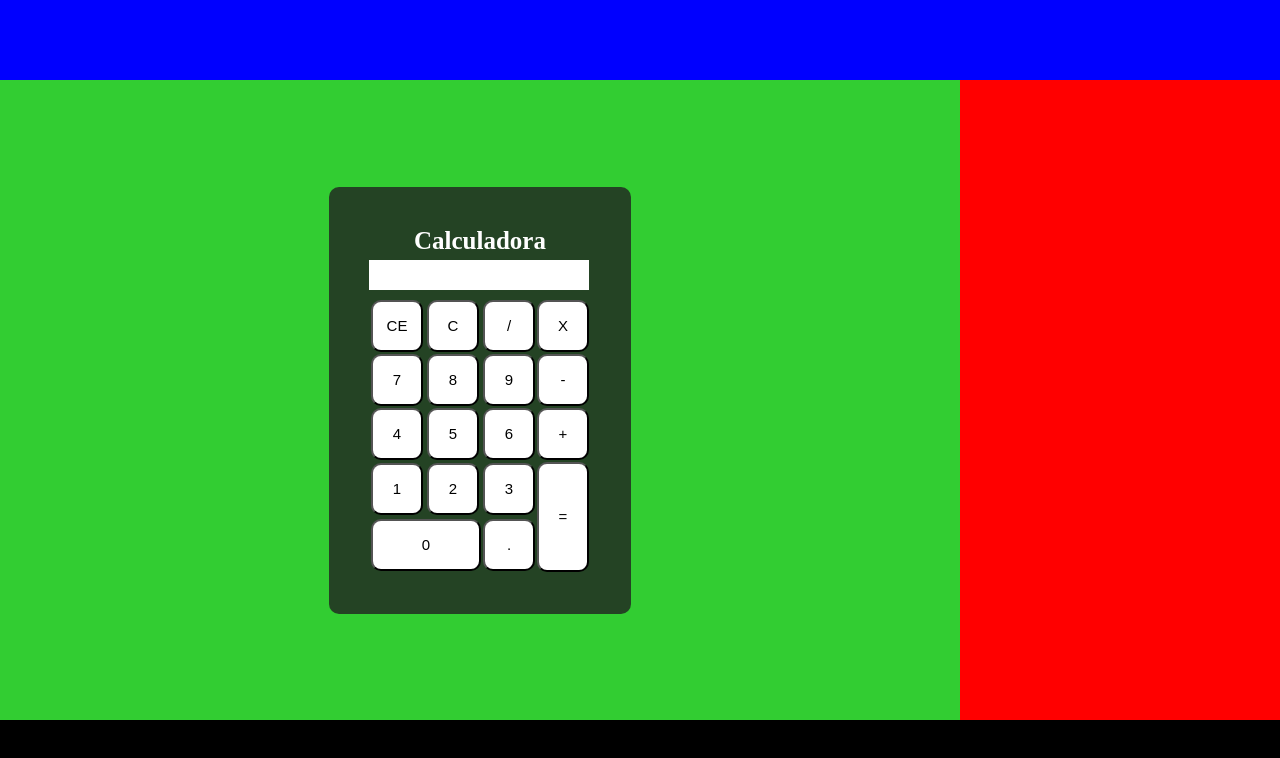
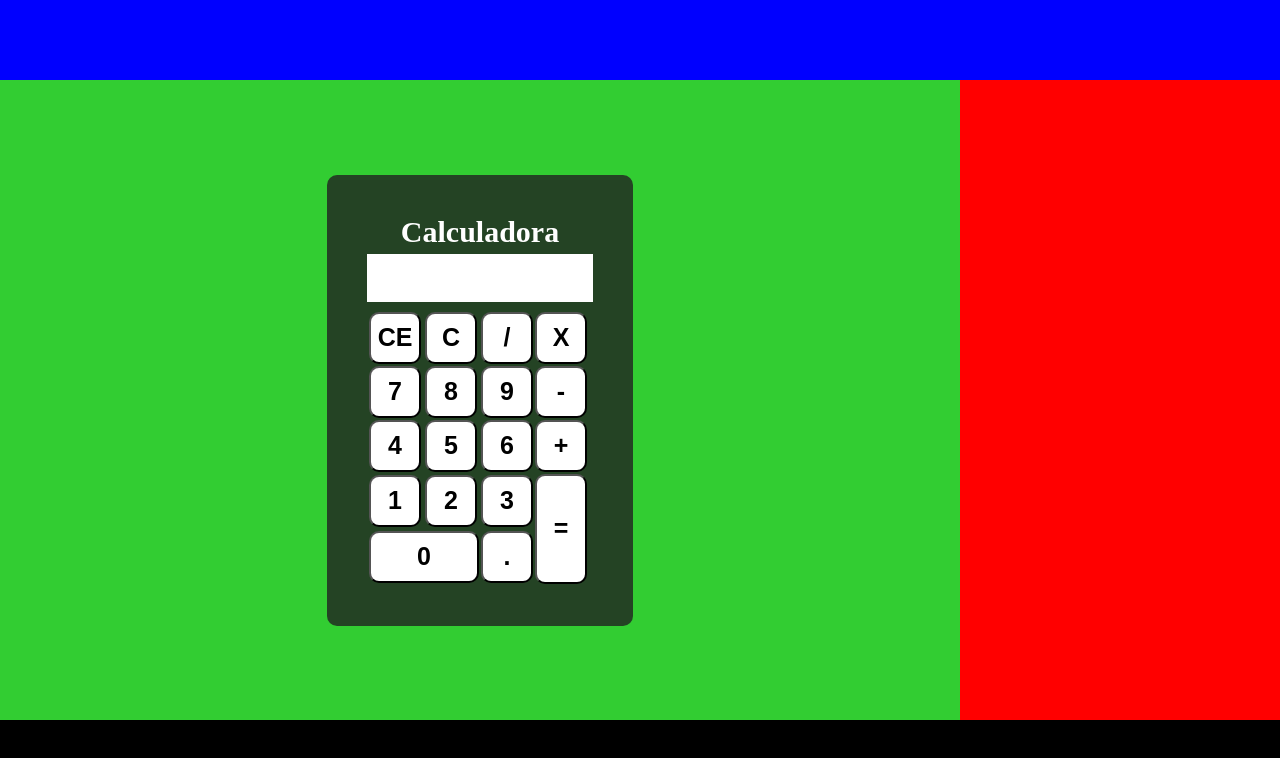
Before and after one commit to Nowazeski/Calculadora_Javascript, a plain HTML site: page index.html in a window 1280 px wide. Both pictures are taken after a click on the button "CE". Drawn offline with Linux system fonts and the light colour scheme.

Commit message:
Controller.js parte_1

```diff
--- a/css/estilos.css
+++ b/css/estilos.css
@@ -10,11 +10,12 @@
 }
 table tr td button{
     cursor: pointer;
-    font-size: 15px;
+    font-size: 25px;
     width: 52px;
     height: 52px;
     background-color: rgb(255, 255, 255);
     border-radius: 10px;
+    font-weight: bold;
 }
 table tr td button:hover{
     background-color: rgb(33, 192, 73);
@@ -32,13 +33,16 @@ main{
 }
 main p{
     background-color: white;
-    padding: 15px;
+    padding: 18px;
     margin: 5px 0px 8px 0px;
     width: 190px;
+    color:black;
+    text-align: end;
+    height: 12px;
 }
 main h3{
     text-align: center;
-    font-size: 25px;
+    font-size: 30px;
     color: white;
 }
 aside{
@@ -60,6 +64,6 @@ footer{
 #btIgual{
     height:110px;
 }
-#btZero{
+#tecla-0{
     width: 110px;
 }
--- a/index.html
+++ b/index.html
@@ -1,5 +1,6 @@
 <!DOCTYPE html>
 <html lang="en">
+
 <head>
     <meta charset="UTF-8">
     <meta http-equiv="X-UA-Compatible" content="IE=edge">
@@ -7,6 +8,7 @@
     <title>Calculadora</title>
     <link rel="stylesheet" href="css/estilos.css">
 </head>
+
 <body>
     <div class="container">
         <header></header>
@@ -14,36 +16,36 @@
 
             <div class="container-2">
 
-                    <h3>Calculadora</h3>
-                    <p id="resultado"></p>
-                    <table>
-                        <tr>
-                            <td><button>CE</button></td>
-                            <td><button>C</button></td>
-                            <td><button>/</button></td>
-                            <td><button>X</button></td>
-                        </tr>
-                        <tr>
-                            <td><button>7</button></td>
-                        <td><button>8</button></td>
-                        <td><button>9</button></td>
-                        <td><button>-</button></td>
+                <h3>Calculadora</h3>
+                <p id="display" maxlength="5"></p>
+                <table>
+                    <tr>
+                        <td><button id="btLimpar">CE</button></td>
+                        <td><button id="btApagar">C</button></td>
+                        <td><button id="btDividir">/</button></td>
+                        <td><button id="btVezes">X</button></td>
                     </tr>
                     <tr>
-                        <td><button>4</button></td>
-                        <td><button>5</button></td>
-                        <td><button>6</button></td>
-                        <td><button>+</button></td>
+                        <td><button id="tecla-7">7</button></td>
+                        <td><button id="tecla-8">8</button></td>
+                        <td><button id="tecla-9">9</button></td>
+                        <td><button id="btMenos">-</button></td>
                     </tr>
                     <tr>
-                        <td><button>1</button></td>
-                        <td><button>2</button></td>
-                        <td><button>3</button></td>
-                        <td rowspan="2" ><button id="btIgual">=</button></td>
+                        <td><button id="tecla-4">4</button></td>
+                        <td><button id="tecla-5">5</button></td>
+                        <td><button id="tecla-6">6</button></td>
+                        <td><button id="btMais">+</button></td>
                     </tr>
                     <tr>
-                        <td colspan="2"><button id="btZero">0</button></td>
-                        <td><button>.</button></td>
+                        <td><button id="tecla-1">1</button></td>
+                        <td><button id="tecla-2">2</button></td>
+                        <td><button id="tecla-3">3</button></td>
+                        <td rowspan="2"><button id="btIgual">=</button></td>
+                    </tr>
+                    <tr>
+                        <td colspan="2"><button id="tecla-0">0</button></td>
+                        <td><button id="btPonto">.</button></td>
                     </tr>
                 </table>
 
@@ -55,4 +57,5 @@
     <script src="script/controller.js"></script>
     <script src="script/calculadora.js"></script>
 </body>
+
 </html>
--- a/script/controller.js
+++ b/script/controller.js
@@ -1,15 +1,171 @@
-class controller{
-    constructor(){
+class controller {
+    constructor() {
 
         this.initialize();
     }
 
-    initialize(){
+    initialize() {
+
+        var btIgualEl = document.querySelector('#btIgual');
+        btIgualEl.addEventListener('click', igual);
+
+        // Operadores Aritméticos
+
+        var btMaisEl = document.querySelector('#btMais');
+        btMaisEl.addEventListener('click', insertMais);
+
+        var btMenosEl = document.querySelector('#btMenos');
+        btMenosEl.addEventListener('click', insertMenos);
+
+        var btDividirEl = document.querySelector('#btDividir');
+        btDividirEl.addEventListener('click', insertDividir);
+
+        var btVezesEl = document.querySelector('#btVezes');
+        btVezesEl.addEventListener('click', insertVezes);
+
+        // Botão Apagar Ponto e Limpar
+
+        var btLimparEl = document.querySelector("#btLimpar");
+        btLimparEl.addEventListener('click', limpar);
+
+        var btApagarEl = document.querySelector("#btApagar");
+        btApagarEl.addEventListener('click', apagar);
+
+        var btPontoEl = document.querySelector("#btPonto");
+        btPontoEl.addEventListener('click', insertPonto);
+
+        var valor1;
+        var valor2;
+        var sinal;
+
+        // Teclas Numéricas
+
+        var numeroEl = document.querySelector('#tecla-0');
+        numeroEl.addEventListener('click', insert);
+        var numeroEl1 = document.querySelector('#tecla-1');
+        numeroEl1.addEventListener('click', insert1);
+        var numeroEl2 = document.querySelector('#tecla-2');
+        numeroEl2.addEventListener('click', insert2);
+        var numeroEl3 = document.querySelector('#tecla-3');
+        numeroEl3.addEventListener('click', insert3);
+        var numeroEl4 = document.querySelector('#tecla-4');
+        numeroEl4.addEventListener('click', insert4);
+        var numeroEl5 = document.querySelector('#tecla-5');
+        numeroEl5.addEventListener('click', insert5);
+        var numeroEl6 = document.querySelector('#tecla-6');
+        numeroEl6.addEventListener('click', insert6);
+        var numeroEl7 = document.querySelector('#tecla-7');
+        numeroEl7.addEventListener('click', insert7);
+        var numeroEl8 = document.querySelector('#tecla-8');
+        numeroEl8.addEventListener('click', insert8);
+        var numeroEl9 = document.querySelector('#tecla-9');
+        numeroEl9.addEventListener('click', insert9);
 
 
 
 
+        // FUNCTION IGUAL
+
+        function igual() {
+
+            var displayEl = document.querySelector('#display');
+
+
+
+            displayEl.textContent = "";
+        }
+
+        // FUNCTION DO LIMPAR, APAGAR E PONTO
+
+        function limpar() {
+            var displayEl = document.querySelector("#display");
+            displayEl.textContent = "";
+
+        }
+
+        function apagar() {
+            var displayEl = document.querySelector("#display").innerHTML;
+            document.querySelector('#display').innerHTML = displayEl.substring(0, displayEl.length - 1);
+
+        }
+
+        function insertPonto() {
+            var displayEl = document.querySelector('#display');
+            displayEl.textContent = displayEl.textContent + ".";
+
+        }
+
+        // FUNCTION OPERADORES ARITMÉTICOS
+
+        function insertMais() {
+
+            var displayEl = document.querySelector('#display');
+            displayEl.textContent = displayEl.textContent + "+";
+
+        }
+        function insertMenos() {
+
+            var displayEl = document.querySelector('#display');
+            displayEl.textContent = displayEl.textContent + "-";
+
+        }
+        function insertDividir() {
+
+            var displayEl = document.querySelector('#display');
+            displayEl.textContent = displayEl.textContent + "/";
+
+        }
+        function insertVezes() {
+
+            var displayEl = document.querySelector('#display');
+            displayEl.textContent = displayEl.textContent + "*";
+
+        }
+
+        // FUNCTION DOS NUMEROS
+
+        function insert() {
+            var displayEl = document.querySelector("#display");
+            displayEl.textContent = displayEl.textContent + "0";
+        }
+        function insert1() {
+            var displayEl = document.querySelector("#display");
+            displayEl.textContent = displayEl.textContent + "1";
+        }
+        function insert2() {
+            var displayEl = document.querySelector("#display");
+            displayEl.textContent = displayEl.textContent + "2";
+        }
+        function insert3() {
+            var displayEl = document.querySelector("#display");
+            displayEl.textContent = displayEl.textContent + "3";
+        }
+        function insert4() {
+            var displayEl = document.querySelector("#display");
+            displayEl.textContent = displayEl.textContent + "4";
+        }
+        function insert5() {
+            var displayEl = document.querySelector("#display");
+            displayEl.textContent = displayEl.textContent + "5";
+        }
+        function insert6() {
+            var displayEl = document.querySelector("#display");
+            displayEl.textContent = displayEl.textContent + "6";
+        }
+        function insert7() {
+            var displayEl = document.querySelector("#display");
+            displayEl.textContent = displayEl.textContent + "7";
+        }
+        function insert8() {
+            var displayEl = document.querySelector("#display");
+            displayEl.textContent = displayEl.textContent + "8";
+        }
+        function insert9() {
+            var displayEl = document.querySelector("#display");
+            displayEl.textContent = displayEl.textContent + "9";
+        }
+
+
     }
 
-
 }
```
